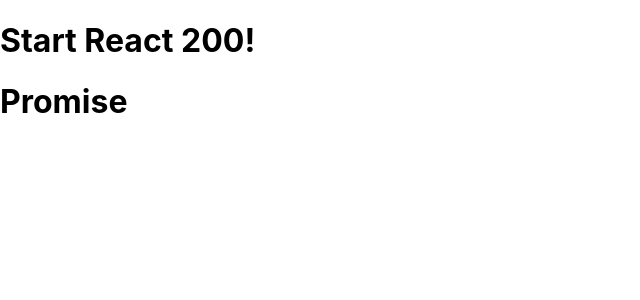
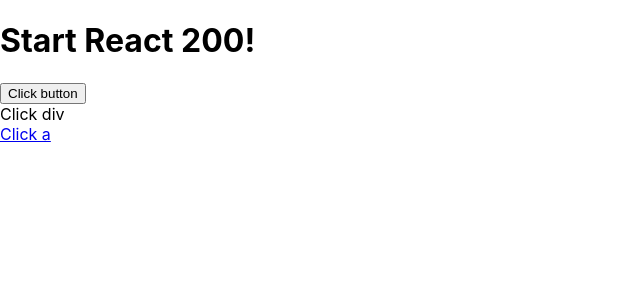
Before and after one commit to prsn-ts/react200, a React (Create React App) app: page / in a window 1280 px wide. Shown: the top 300 px of the page, without its empty margins (0-640 px from the left). Built offline with nearby package versions, Linux system fonts and the light colour scheme.

Commit message:
click 이벤트 사용하기(중급 066)

```diff
--- a/src/App.js
+++ b/src/App.js
@@ -1,11 +1,11 @@
 import React from 'react';
-import Promise from './R065_Promise'
+import ReactionClick from './R066_onClick'
 
 function App() {
   return (
     <div>
       <h1>Start React 200!</h1>
-      <Promise/>
+      <ReactionClick/>
     </div>
   );
 }
--- /dev/null
+++ b/src/R066_onClick.js
@@ -0,0 +1,20 @@
+import React, { Component } from 'react';
+
+class R066_onClick extends Component {
+    buttonClick = (param) => {
+        if(typeof param != 'string') param = 'click a'
+        console.log('param : '+ param);
+    }
+
+    render() {
+        return (
+            <>
+                <button onClick={e => this.buttonClick('Click button')}>Click button</button>
+                <div onClick={e => this.buttonClick("Click div")}>Click div</div>
+                <a href='javascript:' onClick={this.buttonClick()}>Click a</a>
+            </>
+        )
+    }
+}
+
+export default R066_onClick;
```
